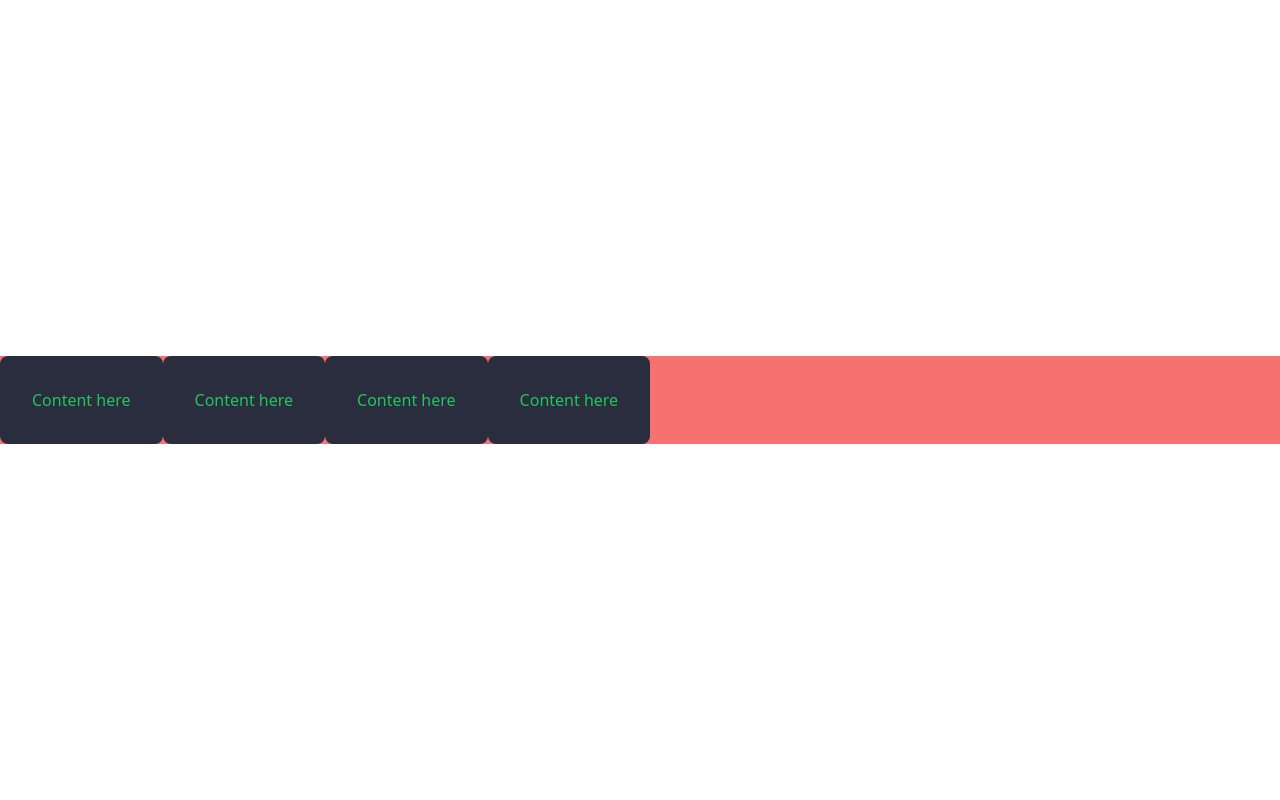
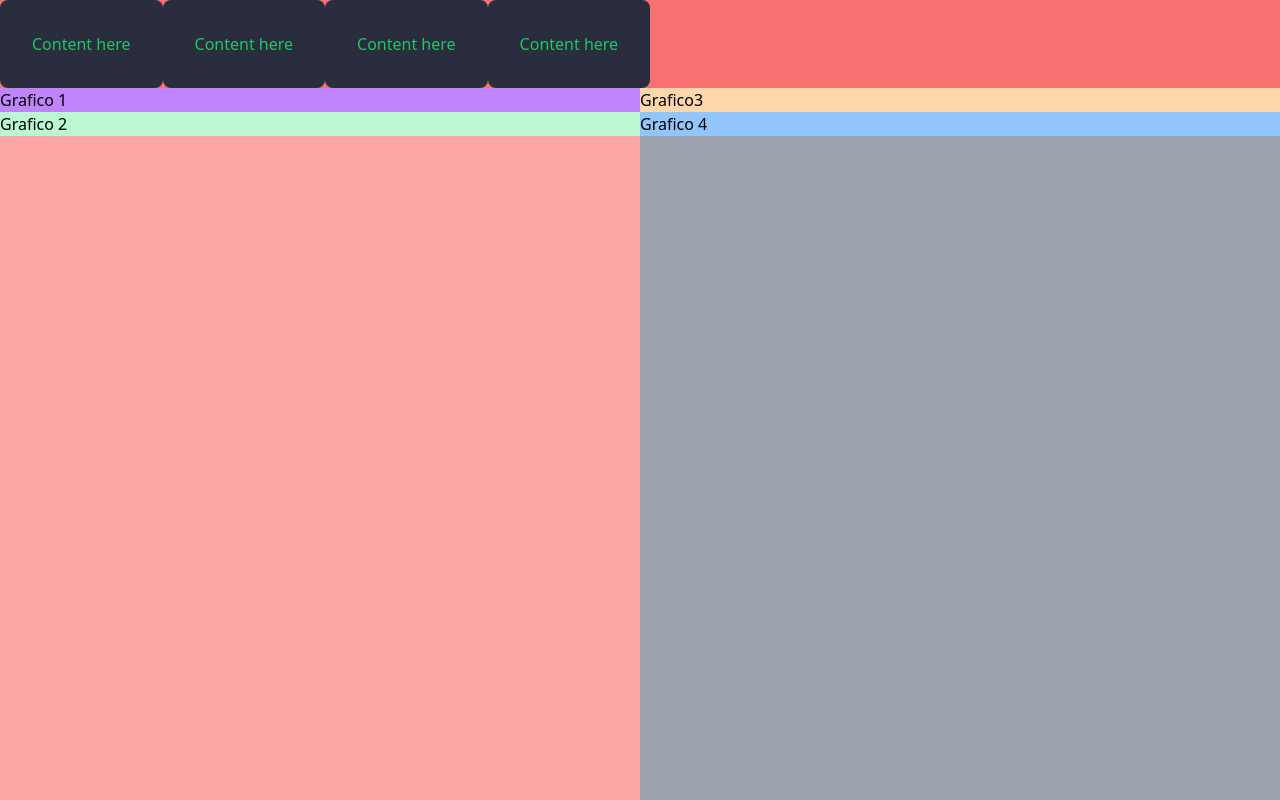
Before and after one commit to jcjeancarloo/influcenter-challenge, a React (Vite) app: page / in a window 1280 px wide. Built offline with nearby package versions, Linux system fonts and the light colour scheme.

Commit message:
feat: add main grid

```diff
--- a/src/App.tsx
+++ b/src/App.tsx
@@ -4,6 +4,24 @@ function App() {
   return (
     <main className="flex flex-col items-center justify-center h-screen w-screen">
       <Summary />
+      <div className="bg-yellow-200 w-full h-[1024px] grid grid-cols-2">
+        <div className="bg-red-300">
+          <div className="bg-purple-400 w-full">
+            <h1>Grafico 1</h1>
+          </div>
+          <div className="bg-green-200 w-full">
+            <h1>Grafico 2</h1>
+          </div>
+        </div>
+        <div className="bg-gray-400">
+          <div className="bg-orange-200 w-full">
+            <h1>Grafico3</h1>
+          </div>
+          <div className="bg-blue-300 w-full">
+            <h1>Grafico 4</h1>
+          </div>
+        </div>
+      </div>
     </main>
   )
 }
```
